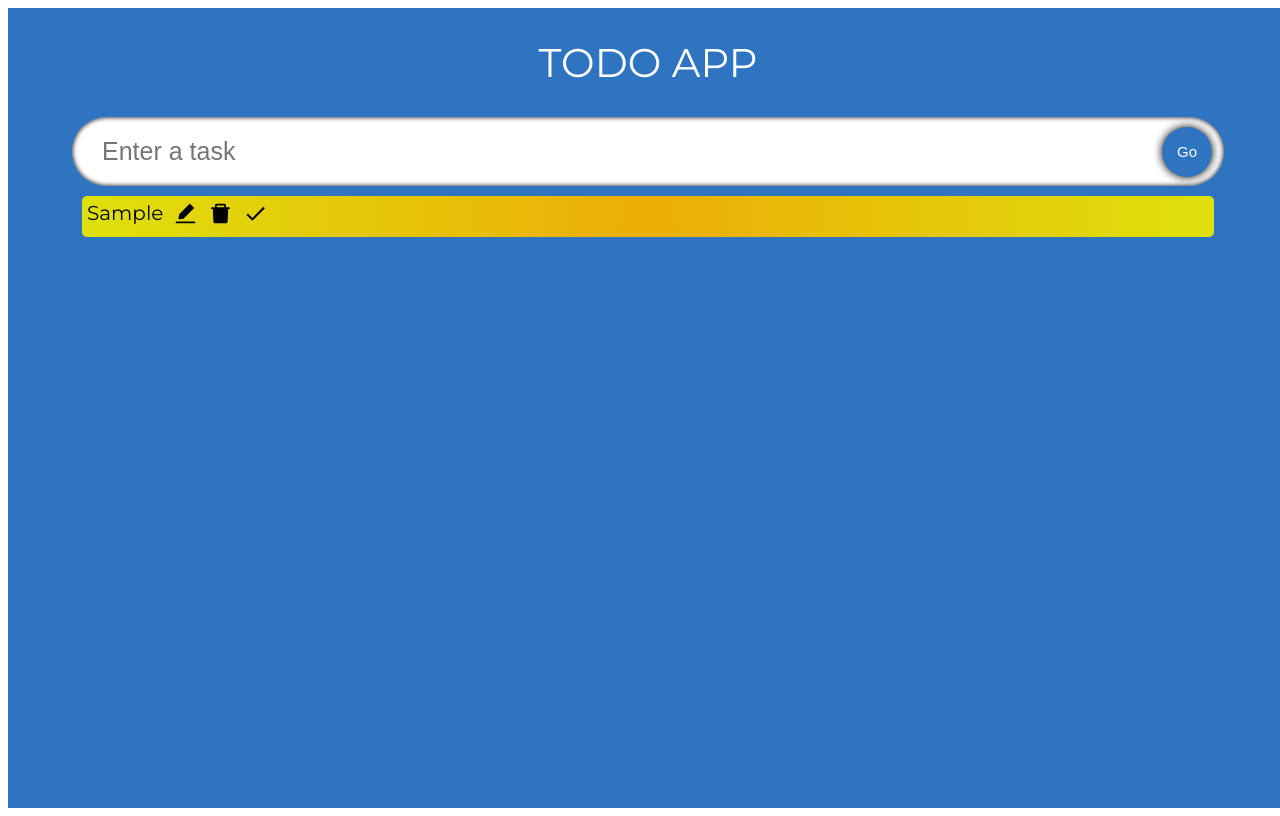
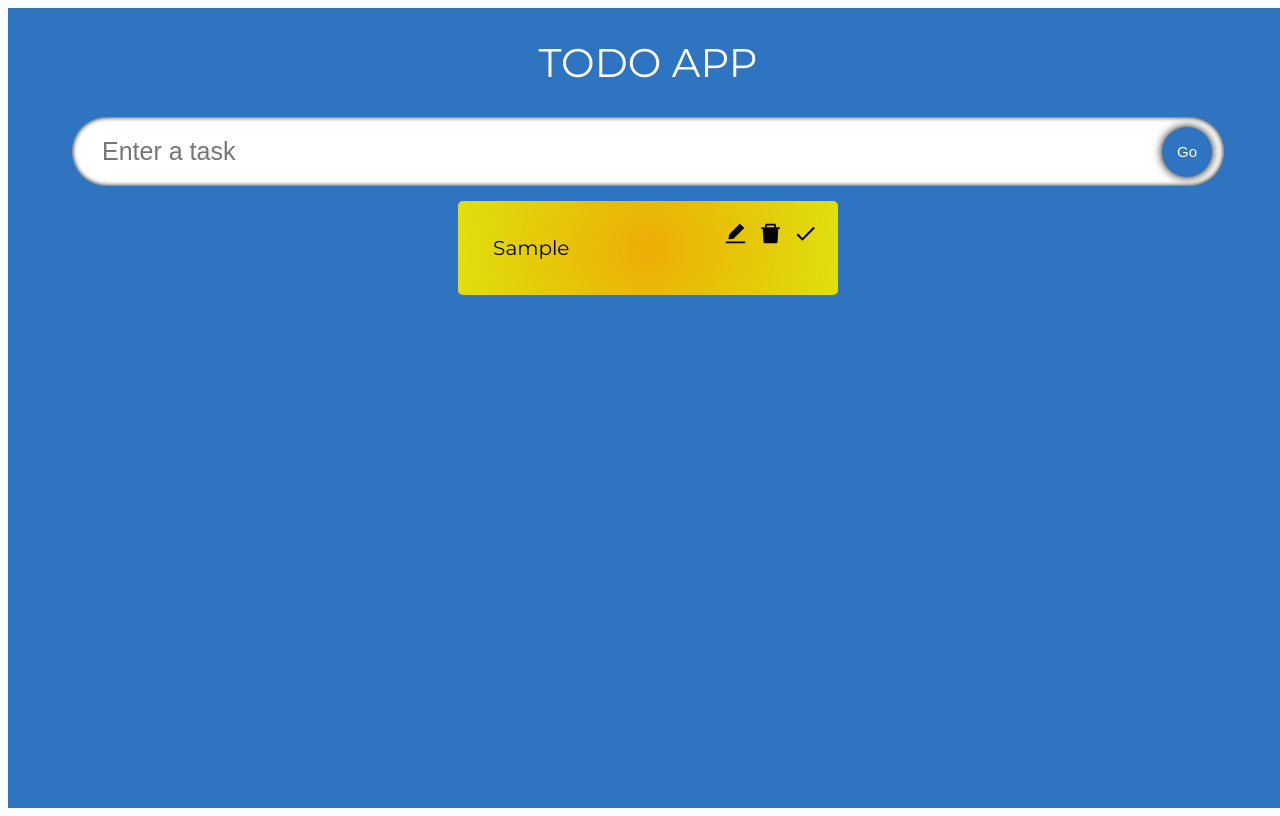
Before and after one commit to ClondonoM/react-ts-css-todo-app, a React (Vite) app: page / in a window 1280 px wide. Both pictures are taken after typing "Sample" into the empty fields and a click on the button "Go". Built offline with nearby package versions, Linux system fonts and the light colour scheme.

Commit message:
fixing styles single todo

```diff
--- a/src/components/SingleTodo.tsx
+++ b/src/components/SingleTodo.tsx
@@ -1,3 +1,4 @@
+import { useState } from 'react'
 import { Todo } from '../model'
 import { AiFillEdit, AiFillDelete } from 'react-icons/ai'
 import {MdDone} from 'react-icons/md'
@@ -12,6 +13,9 @@ type Props = {
 
 const SingleTodo:React.FC<Props> = ({todo, todos, setTodos}:Props) => {
 
+  const [edit, setEdit] = useState<boolean>(false)
+  const [editTodo, setEditTodo] = useState<string>(todo.todo)
+
   const handleDone = (id:number) => {
     setTodos(todos.map((todo) => todo.id === id ? { ...todo, isDone: !todo.isDone } : todo))
 
@@ -24,15 +28,25 @@ const SingleTodo:React.FC<Props> = ({todo, todos, setTodos}:Props) => {
 
   const handleDelete = (id: number) => {
     setTodos(todos.filter((todo)=>todo.id!==id))
-   }
+  }
+
+
 
   return (
-    <form className={`${styles.todos_single} ${styleDone}
+    <form className={styles.todos_single}
+    >
+      <span className={`${styleDone}`}>
+        {todo.todo}
+      </span>
 
-    `}
-      >{todo.todo}
       <div>
-        <span className={styles.icon}>
+        <span className={styles.icon} onClick={() => {
+          if (!edit && !todo.isDone) {
+            setEdit(!edit)
+          }
+        }
+
+          }>
           <AiFillEdit/>
         </span>
         <span className={styles.icon} onClick={()=>handleDelete(todo.id)}>
```
